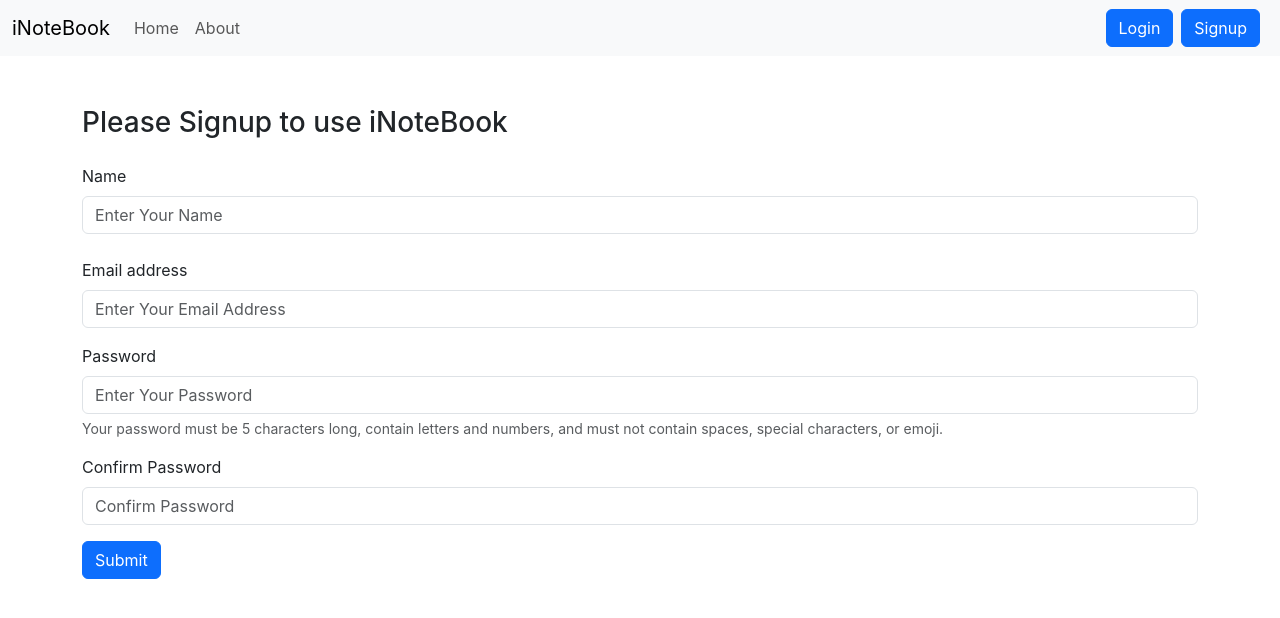
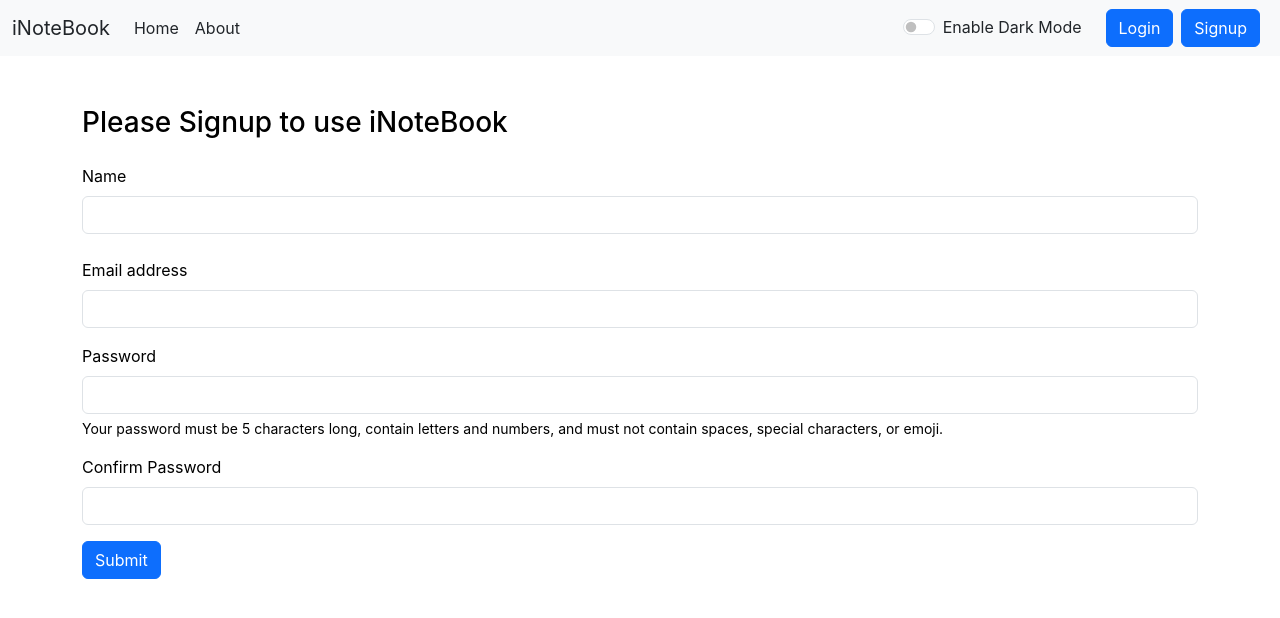
Before and after one commit to dakshraheja03/iNotebook, a React (Create React App) app: page /signup in a window 1280 px wide. Shown: the top 618 px of the page. Built offline with nearby package versions, Linux system fonts and the light colour scheme.

Commit message:
added dark mode to website

```diff
--- a/src/App.js
+++ b/src/App.js
@@ -8,6 +8,7 @@ import Alert from './components/Alert';
 import Login from './components/Login';
 import Signup from './components/Signup';
 import {useState} from "react";
+import DarkState from './context/DarkState';
 
 
 function App() {
@@ -24,6 +25,7 @@ function App() {
   }
   return (
     <>
+    <DarkState>
     <NoteState>
     <Router>
     <Navbar/>
@@ -38,6 +40,7 @@ function App() {
     </div>
     </Router>
     </NoteState>
+    </DarkState>
     </>
   );
 }
--- a/src/components/About.js
+++ b/src/components/About.js
@@ -1,9 +1,12 @@
-import React from 'react'
+import React, {useContext} from 'react'
+import darkModeContext from '../context/darkModeContext';
 
 function About() {
+  const context = useContext(darkModeContext)
+  const {darkmode}= context
   return (
     <>
-    This is About
+      <h3 className="my-4" style={{color: `${darkmode==="light"?"black":"white"}`}}>This is About</h3>
     </>
   )
 }
--- a/src/components/AddNote.js
+++ b/src/components/AddNote.js
@@ -1,7 +1,10 @@
 import React,{ useContext, useState} from 'react'
 import NoteContext from '../context/noteContext'
+import darkModeContext from '../context/darkModeContext';
 
 function AddNote(props) {
+  const context1 = useContext(darkModeContext)
+  const {darkmode}= context1
     const context = useContext(NoteContext)
     const {addNote}= context
     const [note, setNote] = useState({title: "",description:"",tag:""})
@@ -19,16 +22,16 @@ function AddNote(props) {
     <div className="container my-4">
       <form>
         <div className="mb-3 my-4">
-          <label htmlFor="title" className="form-label">Title</label>
-          <input type="text" className="form-control" id="title" name='title' value={note.title} onChange={handleChange} />
+          <label htmlFor="title" className="form-label" style={{color: `${darkmode==="light"?"black":"white"}`}}>Title</label>
+          <input type="text" className="form-control" id="title" name='title' value={note.title} onChange={handleChange} style={{backgroundColor: `${darkmode==="light"?"white":"#484848"}`,color: `${darkmode==="light"?"black":"white"}`}}/>
         </div>
         <div className="mb-3">
-          <label htmlFor="description" className="form-label">Description</label>
-          <input type="text" className="form-control" id="description" name="description"  value={note.description} onChange={handleChange} />
+          <label htmlFor="description" className="form-label" style={{color: `${darkmode==="light"?"black":"white"}`}}>Description</label>
+          <input type="text" className="form-control" id="description" name="description"  value={note.description} onChange={handleChange} style={{backgroundColor: `${darkmode==="light"?"white":"#484848"}`,color: `${darkmode==="light"?"black":"white"}`}}/>
         </div>
         <div className="mb-3">
-          <label htmlFor="tag" className="form-label">Tag</label>
-          <input type="text" className="form-control" id="tag" name="tag"  value={note.tag} onChange={handleChange} />
+          <label htmlFor="tag" className="form-label" style={{color: `${darkmode==="light"?"black":"white"}`}}>Tag</label>
+          <input type="text" className="form-control" id="tag" name="tag"  value={note.tag} onChange={handleChange} style={{backgroundColor: `${darkmode==="light"?"white":"#484848"}`,color: `${darkmode==="light"?"black":"white"}`}}/>
         </div>
         <button disabled={(note.title.length<=5 || note.description.length<=5)? true: false} type="submit" className="btn btn-primary" onClick={handleClick}>Add Note</button>
       </form>
--- a/src/components/Home.js
+++ b/src/components/Home.js
@@ -1,10 +1,13 @@
-import React from 'react'
+import React, {useContext}  from 'react'
 import Notes from './Notes'
+import darkModeContext from '../context/darkModeContext';
 
 function Home(props) {
+  const context = useContext(darkModeContext)
+  const {darkmode}= context
   return (
     <div>
-    <h2 className='my-4'>Add a Note</h2>
+    <h2 className='my-4' style={{color: `${darkmode==="light"?"black":"white"}`}}>Add a Note</h2>
     <div className="container">
         <Notes showAlert={props.showAlert} />
     </div>
--- a/src/components/Login.js
+++ b/src/components/Login.js
@@ -1,7 +1,10 @@
-import React, {useState} from "react";
+import React, {useState, useContext} from "react";
 import { useNavigate } from "react-router";
+import darkModeContext from '../context/darkModeContext';
 
 function Login(props) {
+  const context = useContext(darkModeContext)
+  const {darkmode}= context
   localStorage.setItem('token',"")
   let history=useNavigate();
   const [credentials, setcredentials] = useState({"email":"", "password": ""})
@@ -31,37 +34,37 @@ function Login(props) {
   }
   return (
     <>
-    <h3>Please Login Your Account</h3>
+    <h3 style={{color: `${darkmode==="light"?"black":"white"}`}}>Please Login Your Account</h3>
     <form onSubmit={handleSubmit}>
-      <div className="mb-3 my-4">
+      <div className="mb-3 my-4" style={{color: `${darkmode==="light"?"black":"white"}`}}>
         <label htmlFor="email" className="form-label">
           Email address
         </label>
         <input
+        style={{color: `${darkmode==="light"?"black":"white"}`,backgroundColor: `${darkmode==="light"?"white":"#484848"}`}}
           type="email"
           className="form-control"
           id="email"
           name="email"
-          placeholder="Enter Your Email Address"
           value={credentials.email}
           onChange={handleChange}
         />
       </div>
-      <div className="mb-3">
+      <div className="mb-3" style={{color: `${darkmode==="light"?"black":"white"}`}}>
         <label htmlFor="password" className="form-label">
           Password
         </label>
         <input
+        style={{color: `${darkmode==="light"?"black":"white"}`,backgroundColor: `${darkmode==="light"?"white":"#484848"}`}}
           type="password"
           id="password"
           name="password"
           className="form-control"
           aria-describedby="passwordHelpBlock"
-          placeholder="Enter Your Password"
           onChange={handleChange}
           value={credentials.password}
         />
-        <div id="passwordHelpBlock" className="form-text">
+        <div id="passwordHelpBlock" className="form-text" style={{color: `${darkmode==="light"?"black":"white"}`}}>
           Your password must be 5 characters long, contain letters and numbers,
           and must not contain spaces, special characters, or emoji.
         </div>
--- a/src/components/Navbar.js
+++ b/src/components/Navbar.js
@@ -1,28 +1,35 @@
-import React from 'react'
+import React, {useContext} from 'react'
 import { Link, useLocation} from 'react-router-dom'
+import darkModeContext from '../context/darkModeContext';
 
 function Navbar() {
+  const context = useContext(darkModeContext)
+  const {darkmode,toggleMode}= context
   let location = useLocation();
   const handleLogout=()=>{
     localStorage.setItem('token',"")
   }
   return (
     <>
-    <nav className="navbar navbar-expand-lg bg-body-tertiary sticky-top ">
+    <nav className={`navbar navbar-expand-lg sticky-top bg-${darkmode==="light"?"light":"dark"}`}>
         <div className="container-fluid">
-            <Link className="navbar-brand" to="/">iNoteBook</Link>
+            <Link className={`navbar-brand text-${darkmode==="light"?"dark":"light"}`} to="/">iNoteBook</Link>
             <button className="navbar-toggler" type="button" data-bs-toggle="collapse" data-bs-target="#navbarSupportedContent" aria-controls="navbarSupportedContent" aria-expanded="false" aria-label="Toggle navigation">
             <span className="navbar-toggler-icon"></span>
             </button>
             <div className="collapse navbar-collapse" id="navbarSupportedContent">
             <ul className="navbar-nav me-auto mb-2 mb-lg-0">
                 <li className="nav-item">
-                <Link className={`nav-link ${location.pathname==='/'?"active":""}`} aria-current="page" to="/">Home</Link>
+                <Link className={`nav-link ${location.pathname==='/'?"active":""} text-${darkmode==="light"?"dark":"light"}`} aria-current="page" to="/">Home</Link>
                 </li>
                 <li className="nav-item">
-                <Link className={`nav-link ${location.pathname==='/about'?"active":""}`} to="/about">About</Link>
+                <Link className={`nav-link ${location.pathname==='/about'?"active":""} text-${darkmode==="light"?"dark":"light"}`} to="/about">About</Link>
                 </li>
             </ul>
+            <div className="form-check form-switch mx-4">
+            <input className="form-check-input" type="checkbox" role="switch" id="flexSwitchCheckDefault" onClick={toggleMode} />
+            <label className={`form-check-label text-${darkmode==="light"?"dark":"light"}`} htmlFor="flexSwitchCheckDefault">{`${darkmode==="light"?'Enable':'Disable'}`} Dark Mode</label>
+            </div>
             {!(localStorage.getItem('token')) && <form className="d-flex" role="search">
             <Link className="btn btn-primary" to="/login" role="button">Login</Link>
             <Link className="btn btn-primary mx-2" to="/signup" role="button">Signup</Link>
--- a/src/components/NoteItem.js
+++ b/src/components/NoteItem.js
@@ -1,18 +1,21 @@
 import React,{ useContext} from 'react'
 import NoteContext from '../context/noteContext'
+import darkModeContext from '../context/darkModeContext';
 
 function NoteItem(props) {
     const {note, updateNote}=props
     const context = useContext(NoteContext)
     const {deleteNote}= context
+    const context1 = useContext(darkModeContext)
+  const {darkmode}= context1
   return (
     <div className='col-md-3 my-3'>
-    <div className="card">
+    <div className="card" style={{backgroundColor: `${darkmode==="light"?"white":"#484848"}`}}>
         <div className="card-body">
-            <h5 className="card-title">{note.title}</h5>
-            <p className="card-text">{note.description}</p>
-            <i className="fa-solid fa-pen-to-square" style={{marginRight: "10px"}} onClick={()=>{updateNote(note)}}></i>
-            <i className="fa-solid fa-trash" onClick={()=>{deleteNote(note._id);props.showAlert("Deleted Note SuccessFully","success")}}></i>
+            <h5 className="card-title" style={{color: `${darkmode==="light"?"black":"white"}`}}>{note.title}</h5>
+            <p className="card-text" style={{color: `${darkmode==="light"?"black":"white"}`}}>{note.description}</p>
+            <i className="fa-solid fa-pen-to-square" style={{marginRight: "10px",color: `${darkmode==="light"?"black":"white"}`}} onClick={()=>{updateNote(note)}}></i>
+            <i className="fa-solid fa-trash" style={{color: `${darkmode==="light"?"black":"white"}`}} onClick={()=>{deleteNote(note._id);props.showAlert("Deleted Note SuccessFully","success")}}></i>
         </div>
     </div>
     </div>
--- a/src/components/Notes.js
+++ b/src/components/Notes.js
@@ -3,10 +3,13 @@ import NoteContext from "../context/noteContext";
 import NoteItem from "./NoteItem";
 import AddNote from "./AddNote";
 import { useNavigate } from "react-router";
+import darkModeContext from '../context/darkModeContext';
 
 function Notes(props) {
   const context = useContext(NoteContext);
   const { notes, getNote, editNote} = context;
+  const context1 = useContext(darkModeContext)
+  const {darkmode}= context1
   let history=useNavigate()
   useEffect(() => {
     return () => {
@@ -48,29 +51,29 @@ function Notes(props) {
           <div className="modal fade" id="exampleModal" tabIndex="-1" aria-labelledby="exampleModalLabel" aria-hidden="true">
             <div className="modal-dialog">
               <div className="modal-content">
-                <div className="modal-header">
-                  <h1 className="modal-title fs-5" id="exampleModalLabel">Edit Note</h1>
+                <div className="modal-header" style={{backgroundColor: `${darkmode==="light"?"white":"black"}`}}>
+                  <h1 className="modal-title fs-5" id="exampleModalLabel" style={{color: `${darkmode==="light"?"black":"white"}`}}>Edit Note</h1>
                   <button type="button" className="btn-close" data-bs-dismiss="modal" aria-label="Close"></button>
                 </div>
-                <div className="modal-body">
+                <div className="modal-body" style={{backgroundColor: `${darkmode==="light"?"white":"black"}`}}>
                       <div className="container">
                         <form>
                           <div className="mb-3">
-                            <label htmlFor="title" className="form-label">Title</label>
-                            <input type="text" className="form-control" id="etitle" name='etitle' value={note.etitle} onChange={handleChange} minLength={5} required/>
+                            <label htmlFor="title" className="form-label" style={{color: `${darkmode==="light"?"black":"white"}`}}>Title</label>
+                            <input style={{backgroundColor: `${darkmode==="light"?"white":"#484848"}`,color: `${darkmode==="light"?"black":"white"}`}} type="text" className="form-control" id="etitle" name='etitle' value={note.etitle} onChange={handleChange} minLength={5} required/>
                           </div>
                           <div className="mb-3">
-                            <label htmlFor="description" className="form-label">Description</label>
-                            <input type="text" className="form-control" id="edescription" name="edescription" value={note.edescription} onChange={handleChange} minLength={5} required/>
+                            <label htmlFor="description" className="form-label" style={{color: `${darkmode==="light"?"black":"white"}`}}>Description</label>
+                            <input style={{backgroundColor: `${darkmode==="light"?"white":"#484848"}`,color: `${darkmode==="light"?"black":"white"}`}} type="text" className="form-control" id="edescription" name="edescription" value={note.edescription} onChange={handleChange} minLength={5} required/>
                           </div>
                           <div className="mb-3">
-                            <label htmlFor="tag" className="form-label">Tag</label>
-                            <input type="text" className="form-control" id="etag" name="etag"  onChange={handleChange} value={note.etag} />
+                            <label htmlFor="tag" className="form-label" style={{color: `${darkmode==="light"?"black":"white"}`}}>Tag</label>
+                            <input style={{backgroundColor: `${darkmode==="light"?"white":"#484848"}`,color: `${darkmode==="light"?"black":"white"}`}} type="text" className="form-control" id="etag" name="etag"  onChange={handleChange} value={note.etag} />
                           </div>
                         </form>
                   </div>
                 </div>
-                <div className="modal-footer">
+                <div className="modal-footer" style={{backgroundColor: `${darkmode==="light"?"white":"black"}`}}>
                   <button ref={refClose} type="button" className="btn btn-secondary" data-bs-dismiss="modal">Close</button>
                   <button disabled={(note.etitle.length<=5 || note.edescription.length<=5)?true:false} onClick={handleClick} type="button" className="btn btn-primary">Save changes</button>
                   </div>
@@ -79,7 +82,7 @@ function Notes(props) {
             </div>
         <div>
         <div className="row my-4">
-          <h2>Your Notes</h2>
+          <h2 style={{color: `${darkmode==="light"?"black":"white"}`}}>Your Notes</h2>
           <div className="container" style={{fontStyle: "italic"}}>
             {(notes.length===0)?"No Notes To Display Here":""}
           </div>
--- a/src/components/Signup.js
+++ b/src/components/Signup.js
@@ -1,7 +1,10 @@
-import React, {useState} from 'react'
+import React, {useState, useContext} from 'react'
 import { useNavigate } from "react-router";
+import darkModeContext from '../context/darkModeContext';
 
 function Signup(props) {
+  const context = useContext(darkModeContext)
+  const {darkmode}= context
   localStorage.setItem('token',"")
   let history=useNavigate();
       const [credentials, setcredentials] = useState({"name":"","email":"", "password": "","cpassword":""})
@@ -31,69 +34,69 @@ function Signup(props) {
       }
   return (
     <>
-    <h3>Please Signup to use iNoteBook</h3>
+    <h3 style={{color: `${darkmode==="light"?"black":"white"}`}}>Please Signup to use iNoteBook</h3>
     <form onSubmit={handleSubmit}>
-    <div className="mb-3 my-4">
+    <div className="mb-3 my-4" style={{color: `${darkmode==="light"?"black":"white"}`}}>
         <label htmlFor="name" className="form-label">
           Name
         </label>
         <input
+        style={{color: `${darkmode==="light"?"black":"white"}`,backgroundColor: `${darkmode==="light"?"white":"#484848"}`}}
           type="text"
           className="form-control"
           id="name"
           name="name"
-          placeholder="Enter Your Name"
           value={credentials.name}
           onChange={handleChange}
         />
       </div>
-      <div className="mb-3 my-4">
+      <div className="mb-3 my-4" style={{color: `${darkmode==="light"?"black":"white"}`}}>
         <label htmlFor="email" className="form-label">
           Email address
         </label>
         <input
+        style={{color: `${darkmode==="light"?"black":"white"}`,backgroundColor: `${darkmode==="light"?"white":"#484848"}`}}
           type="email"
           className="form-control"
           id="email"
           name="email"
-          placeholder="Enter Your Email Address"
           value={credentials.email}
           onChange={handleChange}
           required
         />
       </div>
-      <div className="mb-3">
+      <div className="mb-3" style={{color: `${darkmode==="light"?"black":"white"}`}}>
         <label htmlFor="password" className="form-label">
           Password
         </label>
         <input
+        style={{color: `${darkmode==="light"?"black":"white"}`,backgroundColor: `${darkmode==="light"?"white":"#484848"}`}}
           type="password"
           id="password"
           name="password"
           className="form-control"
           aria-describedby="passwordHelpBlock"
-          placeholder="Enter Your Password"
           onChange={handleChange}
           value={credentials.password}
           required
           minLength={5}
         />
-        <div id="passwordHelpBlock" className="form-text">
+        <div id="passwordHelpBlock" className="form-text" style={{color: `${darkmode==="light"?"black":"white"}`}}>
           Your password must be 5 characters long, contain letters and numbers,
           and must not contain spaces, special characters, or emoji.
         </div>
       </div>
-      <div className="mb-3">
+      <div className="mb-3" style={{color: `${darkmode==="light"?"black":"white"}`}}>
         <label htmlFor="cpassword" className="form-label">
           Confirm Password
         </label>
         <input
+        style={{color: `${darkmode==="light"?"black":"white"}`,backgroundColor: `${darkmode==="light"?"white":"#484848"}`}}
           type="password"
           id="cpassword"
           name="cpassword"
           className="form-control"
           aria-describedby="passwordHelpBlock"
-          placeholder="Confirm Password"
           onChange={handleChange}
           value={credentials.cpassword}
           required
--- /dev/null
+++ b/src/context/DarkState.js
@@ -0,0 +1,23 @@
+import React, { useState } from 'react'
+import darkModeContext from './darkModeContext'
+
+function DarkState(props) {
+    const [darkmode, setdarkmode] = useState('light')
+    const toggleMode=()=>{
+        if(darkmode==="light"){
+          setdarkmode("dark")
+          document.body.style.backgroundColor="#1a1b1f"
+        }
+        else{
+          setdarkmode("light")
+          document.body.style.backgroundColor="white"
+        }
+      }
+  return (
+    <darkModeContext.Provider value={{darkmode,toggleMode}}>
+            {props.children}
+        </darkModeContext.Provider>
+  )
+}
+
+export default DarkState;
--- /dev/null
+++ b/src/context/darkModeContext.js
@@ -0,0 +1,5 @@
+import { createContext } from "react";
+
+const darkModeContext = createContext();
+
+export default darkModeContext;
```
